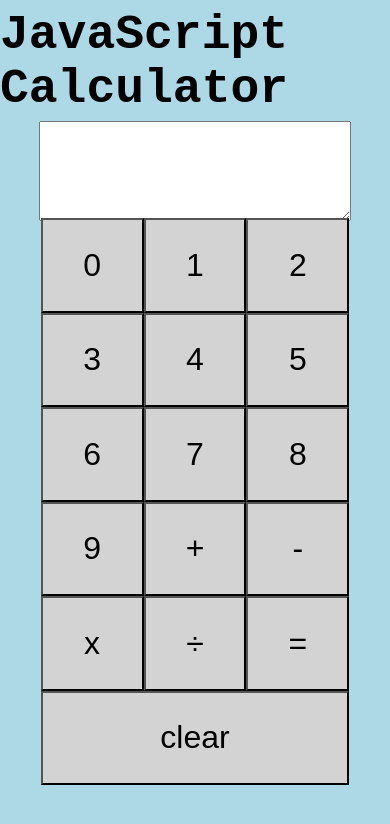
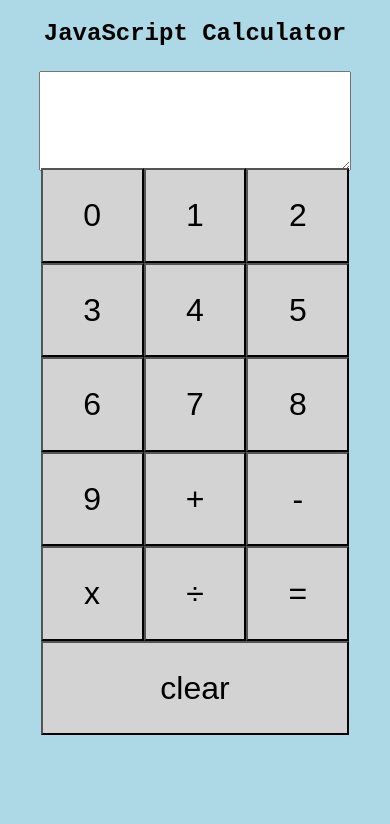
Before and after one commit to Mack-Kean/JavaScript-Calculator, a plain HTML site: page index.html in a window 390 px wide. Drawn offline with Linux system fonts and the light colour scheme.

Commit message:
Added media query to scale text for mobile

```diff
--- a/webstyle.css
+++ b/webstyle.css
@@ -58,3 +58,13 @@ textarea {
     height: 100%;
     font-size: 2em;
 }
+
+@media only screen and (max-width: 768px) {
+
+    h1 {
+        font-size: 1.5em;
+        margin-top: 5%;
+        margin-bottom: 7%;
+    }
+
+}
```
Also changed, not shown: 1 other file.
